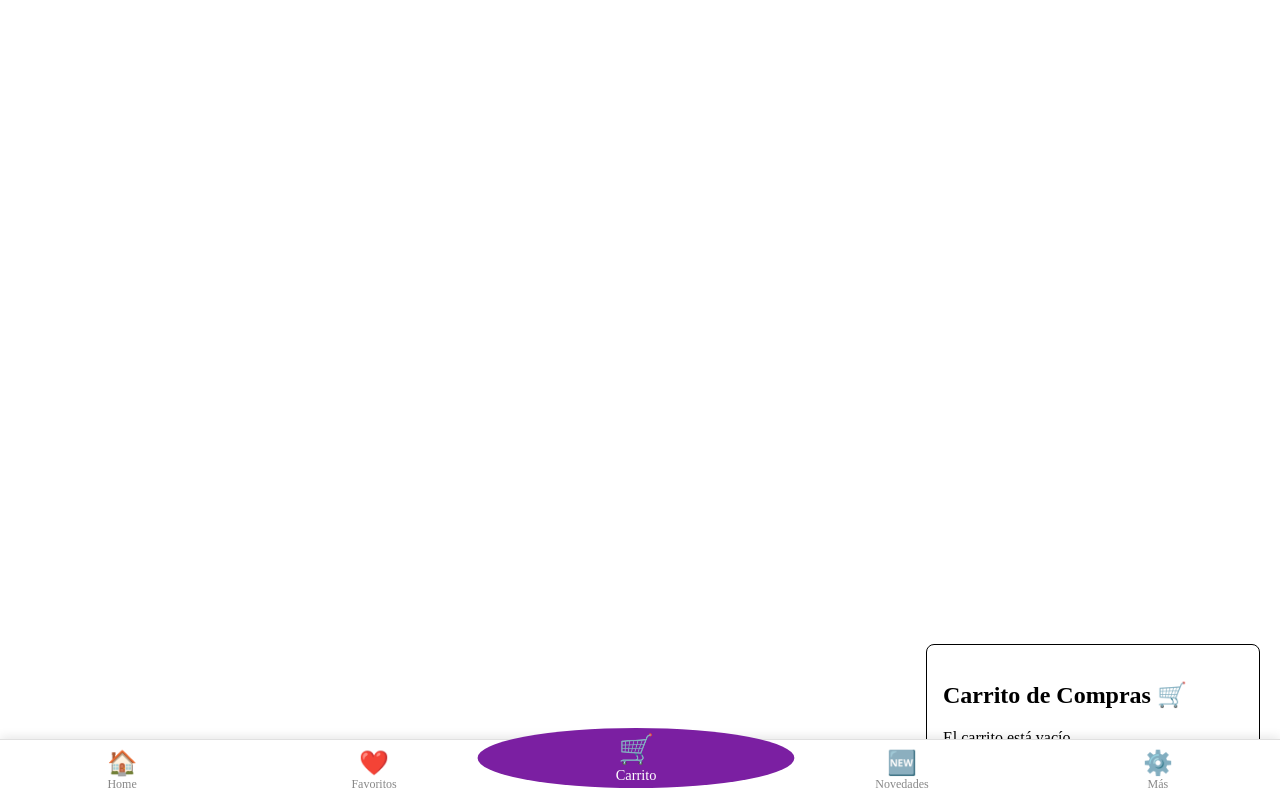
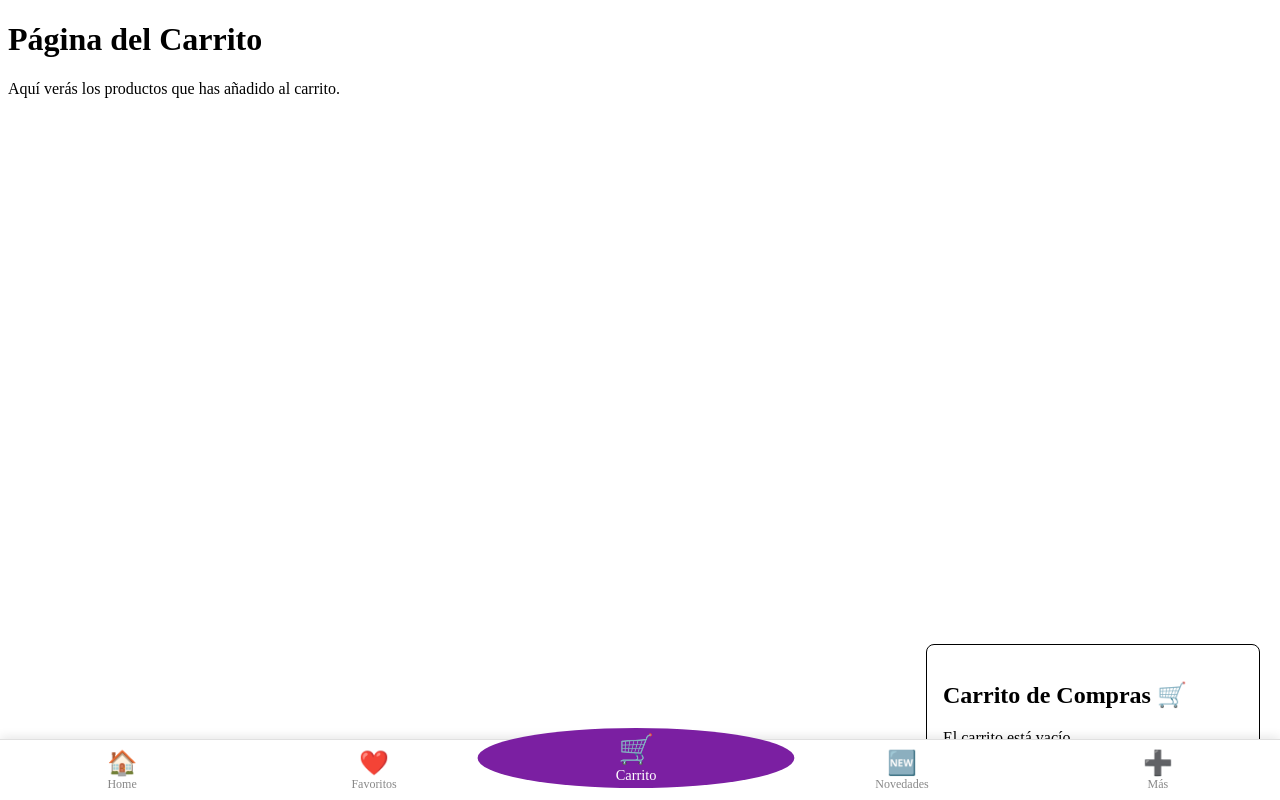
Before and after one commit to joajose8209/proyecto-e-commerce, a React (Vite) app: page /carrito in a window 1280 px wide. Built offline with nearby package versions, Linux system fonts and the light colour scheme.

Commit message:
Sprint 5 dia Martes Creacion de paginas y rutas

```diff
--- a/src/App.jsx
+++ b/src/App.jsx
@@ -1,16 +1,23 @@
 // src/App.jsx
-
 import React, { useState, useEffect } from 'react';
 import { Routes, Route } from 'react-router-dom';
+
+// Importación de páginas existentes de Sprint 4.
 import HomePage from './pages/HomePage';
 import ProductDetailPage from './pages/ProductDetailPage';
-import Navbar from './components/Navbar';// importo en el sprint 5 la Navbar.
 
-// 1. Importamos nuestro componente Cart. Asegúrate de que la ruta sea correcta.
+// 1. Importo las nuevas páginas que acabo de crear en el Sprint 5.
+import FavoritesPage from './pages/Favoritespage';
+import CartPage from './pages/CartPage';
+import NovedadesPage from './pages/NovedadesPage';
+import MorePage from './pages/MorePage';
+
+// Importación de componentes
 import Cart from './components/Cart';
+import Navbar from './components/Navbar';
 
 function App() {
-  // --- ESTADO CENTRALIZADO ---
+  // --- ESTADO CENTRALIZADO (sin cambios luego de mi Sprint 5) ---
   const [todosLosProductos, setTodosLosProductos] = useState([]);
   const [productosFiltrados, setProductosFiltrados] = useState([]);
   const [carrito, setCarrito] = useState(() => {
@@ -20,7 +27,7 @@ function App() {
   const [busqueda, setBusqueda] = useState('');
   const [filtroGenero, setFiltroGenero] = useState('Todos');
 
-  // --- EFECTOS (LÓGICA) ---
+  // --- EFECTOS (sin cambios en el sprint 5.) ---
   useEffect(() => {
     fetch('/data/productos.json')
       .then(response => response.json())
@@ -55,11 +62,10 @@ function App() {
 
   return (
     <div>
-      {/* 2. Renderizo el componente Cart aquí y paso el estado del carrito. */}
-      {/* Poniendo fuera de <Routes> para que sea visible en todas las páginas. */}
       <Cart carrito={carrito} />
- <main style={{ paddingBottom: '80px' }}> {/* Agrego un padding para que el contenido no quede oculto detrás de la navbar */}
+      <main style={{ paddingBottom: '80px' }}>
         <Routes>
+          {/* Rutas existentes */}
           <Route
             path="/"
             element={
@@ -83,9 +89,16 @@ function App() {
               />
             }
           />
+
+          {/* 2. Añadi las nuevas rutas aquí-Sprint 5 */}
+          <Route path="/favoritos" element={<FavoritesPage />} />
+          <Route path="/carrito" element={<CartPage />} />
+          <Route path="/novedades" element={<NovedadesPage />} />
+          <Route path="/mas" element={<MorePage />} />
+
         </Routes>
       </main>
-       <Navbar /> {/* 2. hare la renderizacion del Navbar aquí */}
+      <Navbar />
     </div>
   );
 }
--- a/src/components/Navbar.jsx
+++ b/src/components/Navbar.jsx
@@ -37,8 +37,8 @@ return (
     <span className="nav-text">Novedades</span>
     </NavLink>
 
-    <NavLink to="/mas" className={`${getNavLinkClass({ isActive: false })} settings-item`}>
-    <span className="nav-icon">⚙️</span>
+    <NavLink to="/mas" className={getNavLinkClass}>
+    <span className="nav-icon">➕</span>
     <span className="nav-text">Más</span>
     </NavLink>
 
--- /dev/null
+++ b/src/pages/CartPage.jsx
@@ -0,0 +1,13 @@
+// src/pages/CartPage.jsx
+import React from 'react';
+
+const CartPage = () => {
+  return (
+    <div>
+      <h1>Página del Carrito</h1>
+      <p>Aquí verás los productos que has añadido al carrito.</p>
+    </div>
+  );
+};
+
+export default CartPage;
--- /dev/null
+++ b/src/pages/Favoritespage.jsx
@@ -0,0 +1,13 @@
+
+import React from 'react';
+
+const FavoritesPage = () => {
+  return (
+    <div>
+      <h1>Página de Favoritos</h1>
+      <p>Aquí se mostrarán los vinilos guardados.</p>
+    </div>
+  );
+};
+
+export default FavoritesPage;
--- /dev/null
+++ b/src/pages/MorePage.jsx
@@ -0,0 +1,13 @@
+// src/pages/MorePage.jsx
+import React from 'react';
+
+const MorePage = () => {
+  return (
+    <div>
+      <h1>Más Opciones</h1>
+      <p>Aquí encontrarás información de contacto, sobre nosotros, etc.</p>
+    </div>
+  );
+};
+
+export default MorePage;
--- /dev/null
+++ b/src/pages/NovedadesPage.jsx
@@ -0,0 +1,13 @@
+// src/pages/NovedadesPage.jsx
+import React from 'react';
+
+const NovedadesPage = () => {
+  return (
+    <div>
+      <h1>Página de Novedades</h1>
+      <p>Próximamente, los últimos lanzamientos y noticias.</p>
+    </div>
+  );
+};
+
+export default NovedadesPage;
--- a/src/styles/Navbar.css
+++ b/src/styles/Navbar.css
@@ -42,10 +42,3 @@ box-shadow: 0 -2px 10px rgba(0, 0, 0, 0.1);
 .cart-item.active {
   color: white;
 }
-.settings-item:hover .nav-text {
-  display: none;
-}
-.settings-item:hover::after {
-  content: 'Ajustes'; /* Nuevo texto que tiene que aparecer */
-  font-size: 12px;
-}
```
Lines whose indentation alone changed are shown as unchanged.
